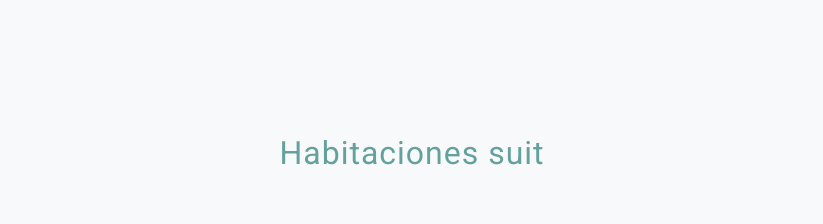
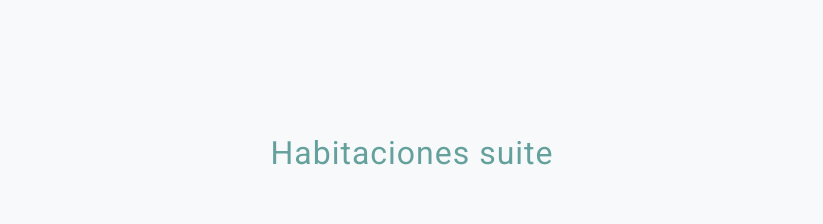
Before and after one commit to CamiloFrancoDW/JamuLodge, a website: page index.html in a window 1280 px wide. Shown: the part 3080-3304 px from the top of the page, without its empty margins (228-1051 px from the left). Drawn offline with nearby package versions, Linux system fonts and the light colour scheme.

Commit message:
Suite
subiendo suite

```diff
--- a/index.html
+++ b/index.html
@@ -213,7 +213,7 @@
   <section id="projects" class="projects-section bg-light">
     <div class="container">
 
-      <h2 class="habitacionesTitulo" >Habitaciones suit</h2>
+      <h2 class="habitacionesTitulo" >Habitaciones suite</h2>
 
      <!-- Project One Row -->
      <div class="row justify-content-center no-gutters mb-5 mb-lg-0">
```
